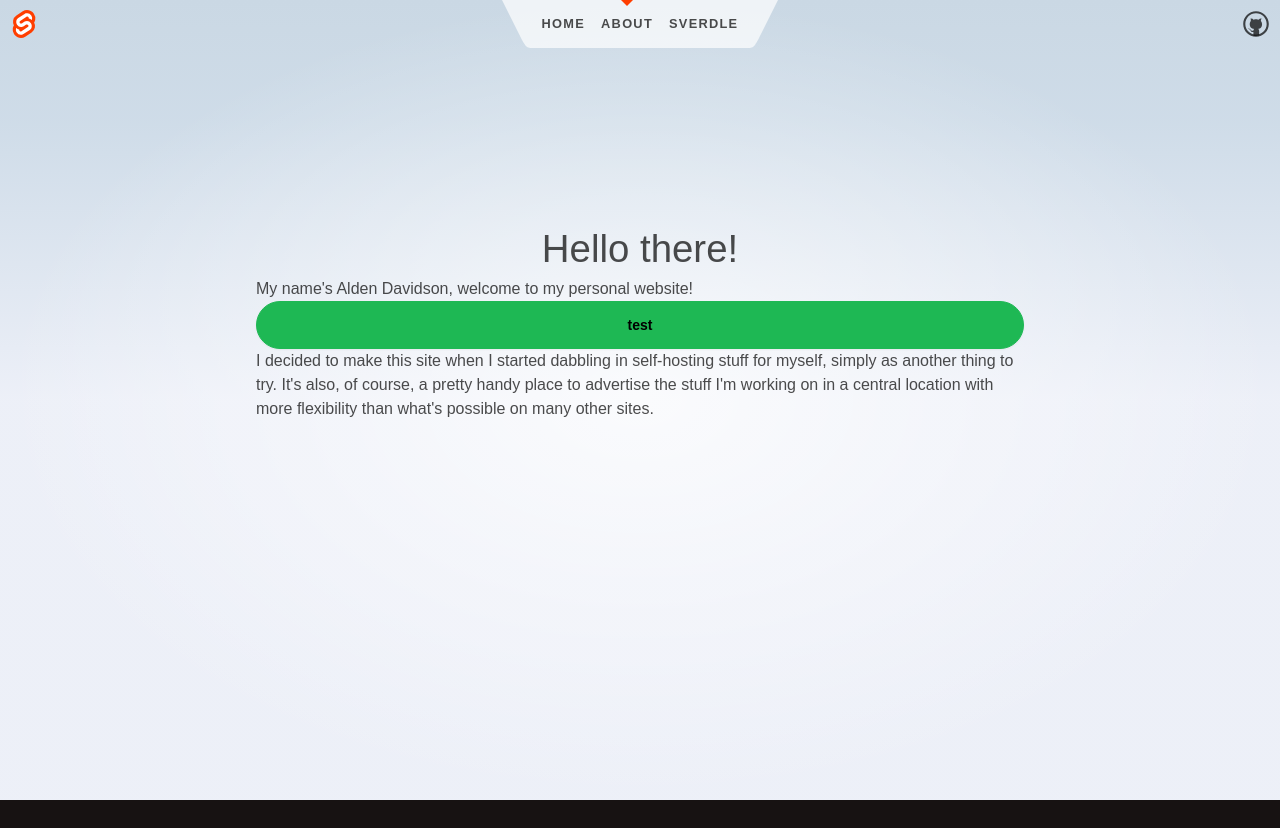
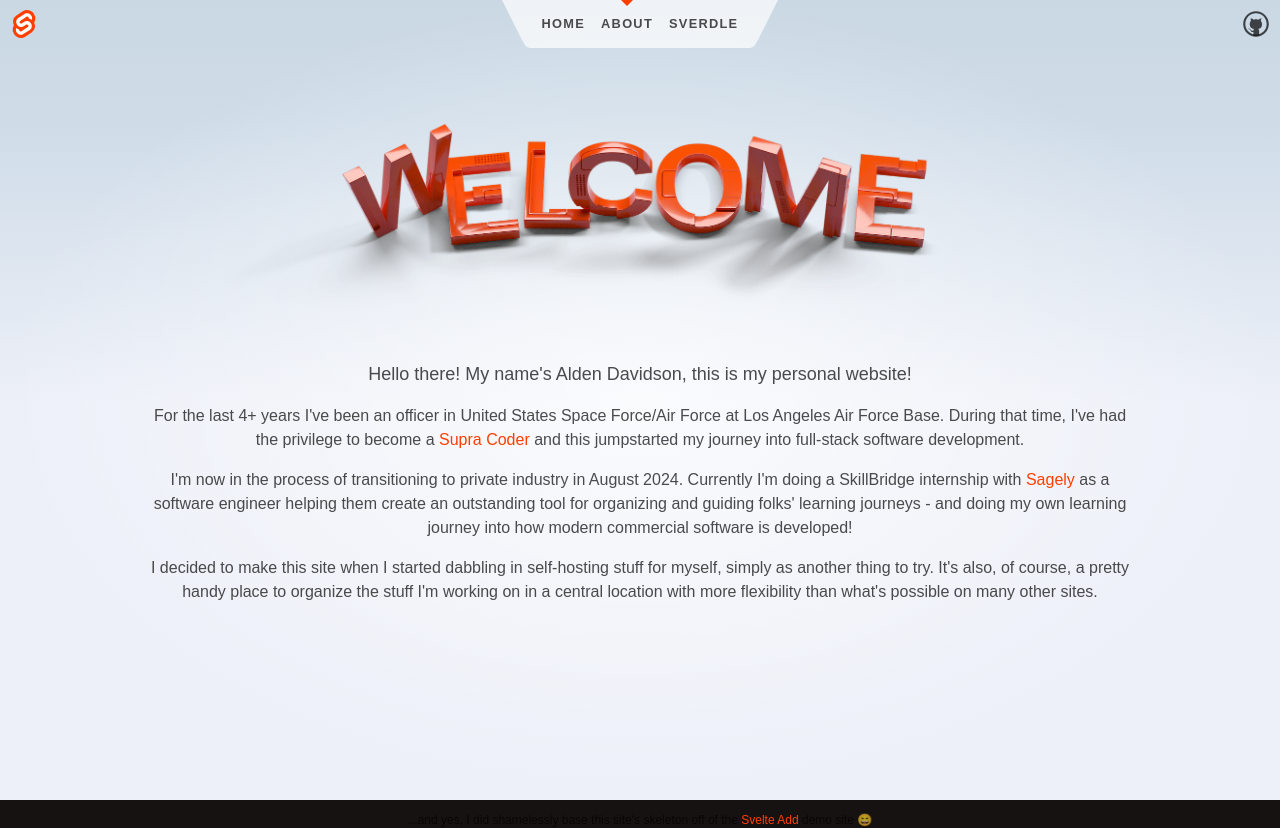
Before and after one commit to ananaso/adavidson.us, a SvelteKit app: page /about in a window 1280 px wide. Before the commit the page ends 800 px from the top, so only its background shows below. Built offline with nearby package versions, Linux system fonts and the light colour scheme.

Commit message:
Fill out About page with pertinent info, update vscode formatter to svelte

```diff
--- a/src/routes/Counter.svelte
+++ /dev/null
@@ -1,102 +0,0 @@
-<script lang="ts">
-	import { spring } from 'svelte/motion';
-
-	let count = 0;
-
-	const displayed_count = spring();
-	$: displayed_count.set(count);
-	$: offset = modulo($displayed_count, 1);
-
-	function modulo(n: number, m: number) {
-		// handle negative numbers
-		return ((n % m) + m) % m;
-	}
-</script>
-
-<div class="counter">
-	<button on:click={() => (count -= 1)} aria-label="Decrease the counter by one">
-		<svg aria-hidden="true" viewBox="0 0 1 1">
-			<path d="M0,0.5 L1,0.5" />
-		</svg>
-	</button>
-
-	<div class="counter-viewport">
-		<div class="counter-digits" style="transform: translate(0, {100 * offset}%)">
-			<strong class="hidden" aria-hidden="true">{Math.floor($displayed_count + 1)}</strong>
-			<strong>{Math.floor($displayed_count)}</strong>
-		</div>
-	</div>
-
-	<button on:click={() => (count += 1)} aria-label="Increase the counter by one">
-		<svg aria-hidden="true" viewBox="0 0 1 1">
-			<path d="M0,0.5 L1,0.5 M0.5,0 L0.5,1" />
-		</svg>
-	</button>
-</div>
-
-<style>
-	.counter {
-		display: flex;
-		border-top: 1px solid rgba(0, 0, 0, 0.1);
-		border-bottom: 1px solid rgba(0, 0, 0, 0.1);
-		margin: 1rem 0;
-	}
-
-	.counter button {
-		width: 2em;
-		padding: 0;
-		display: flex;
-		align-items: center;
-		justify-content: center;
-		border: 0;
-		background-color: transparent;
-		touch-action: manipulation;
-		font-size: 2rem;
-	}
-
-	.counter button:hover {
-		background-color: var(--color-bg-1);
-	}
-
-	svg {
-		width: 25%;
-		height: 25%;
-	}
-
-	path {
-		vector-effect: non-scaling-stroke;
-		stroke-width: 2px;
-		stroke: #444;
-	}
-
-	.counter-viewport {
-		width: 8em;
-		height: 4em;
-		overflow: hidden;
-		text-align: center;
-		position: relative;
-	}
-
-	.counter-viewport strong {
-		position: absolute;
-		display: flex;
-		width: 100%;
-		height: 100%;
-		font-weight: 400;
-		color: var(--color-theme-1);
-		font-size: 4rem;
-		align-items: center;
-		justify-content: center;
-	}
-
-	.counter-digits {
-		position: absolute;
-		width: 100%;
-		height: 100%;
-	}
-
-	.hidden {
-		top: -100%;
-		user-select: none;
-	}
-</style>
--- a/src/routes/about/+page.svelte
+++ b/src/routes/about/+page.svelte
@@ -1,19 +1,82 @@
+<script>
+	import welcome from '$lib/images/svelte-welcome.webp';
+	import welcome_fallback from '$lib/images/svelte-welcome.png';
+</script>
+
 <svelte:head>
 	<title>About</title>
 	<meta name="description" content="About me" />
 </svelte:head>
 
-<div class="text-column">
-	<h1>Hello there!</h1>
+<section class="text-center">
+	<h1>
+		<span class="welcome">
+			<picture>
+				<source srcset={welcome} type="image/webp" />
+				<img src={welcome_fallback} alt="Welcome" />
+			</picture>
+		</span>
+	</h1>
 
-	<h2>
-		My name's Alden Davidson, welcome to my personal website!
-	</h2>
-
-	<button class="btn btn-primary">test</button>
+	<p class="text-lg">Hello there! My name's Alden Davidson, this is my personal website!</p>
 
 	<p>
-		I decided to make this site when I started dabbling in self-hosting stuff for myself, simply as another thing to try.
-		It's also, of course, a pretty handy place to advertise the stuff I'm working on in a central location with more flexibility than what's possible on many other sites.
+		For the last 4+ years I've been an officer in United States Space Force/Air Force at Los Angeles
+		Air Force Base. During that time, I've had the privilege to become a <a
+			href="https://supracoders.us/">Supra Coder</a
+		> and this jumpstarted my journey into full-stack software development.
 	</p>
-</div>
+
+	<p>
+		I'm now in the process of transitioning to private industry in August 2024. Currently I'm doing
+		a SkillBridge internship with <a href="https://www.growsagely.com/">Sagely</a> as a software engineer
+		helping them create an outstanding tool for organizing and guiding folks' learning journeys - and
+		doing my own learning journey into how modern commercial software is developed!
+	</p>
+
+	<p>
+		I decided to make this site when I started dabbling in self-hosting stuff for myself, simply as
+		another thing to try. It's also, of course, a pretty handy place to organize the stuff I'm
+		working on in a central location with more flexibility than what's possible on many other sites.
+	</p>
+
+	<p class="relative top-48 text-xs">
+		...and yes, I did shamelessly base this site's skeleton off of the <a
+			href="https://github.com/svelte-add/svelte-add">Svelte Add</a
+		> demo site 😄
+	</p>
+</section>
+
+<style>
+	h1 {
+		width: 100%;
+	}
+
+	p {
+		margin-bottom: 1rem;
+	}
+
+	section {
+		display: flex;
+		flex-direction: column;
+		justify-content: center;
+		align-items: center;
+		flex: 0.6;
+	}
+
+	.welcome {
+		display: block;
+		position: relative;
+		width: 100%;
+		height: 0;
+		padding: 0 0 calc(100% * 495 / 2048) 0;
+	}
+
+	.welcome img {
+		position: absolute;
+		width: 100%;
+		height: 100%;
+		top: 0;
+		display: block;
+	}
+</style>
```
Also changed, not shown: src/routes/+layout.svelte (+4 -4 lines).
